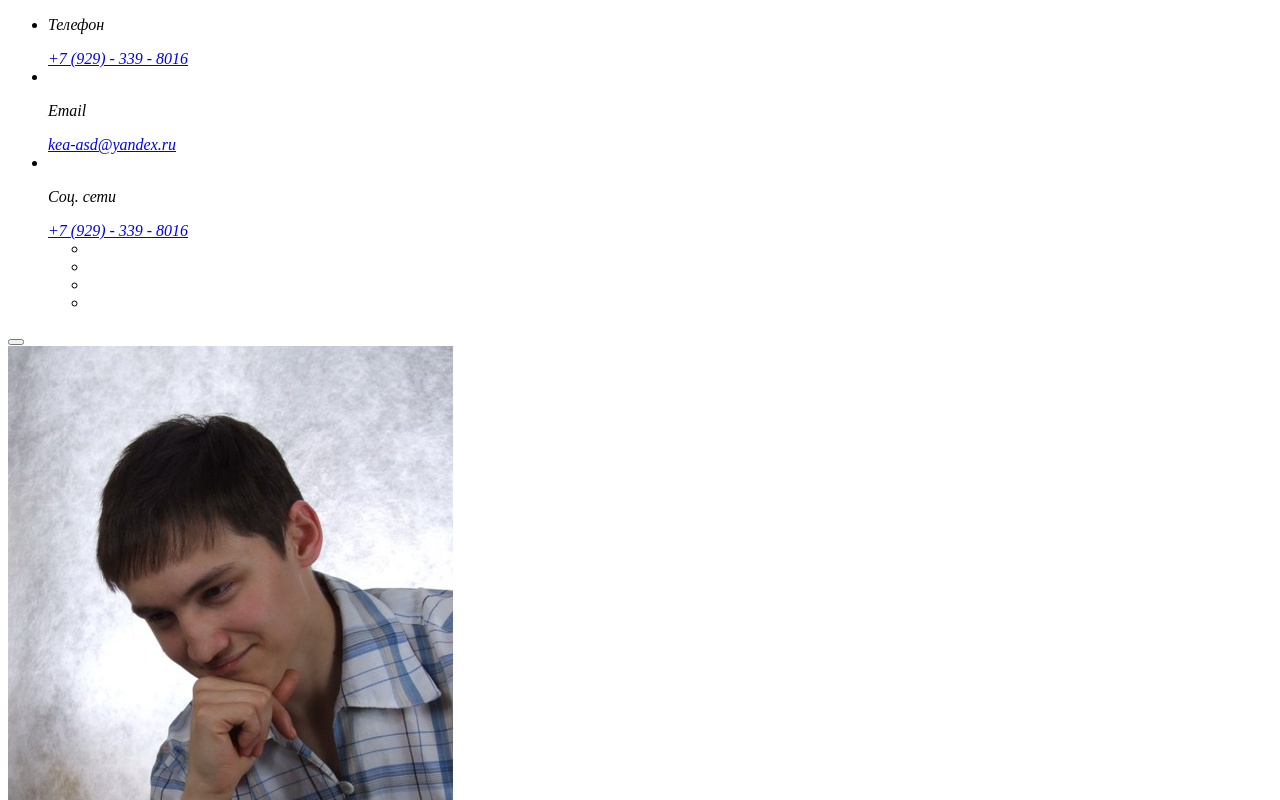
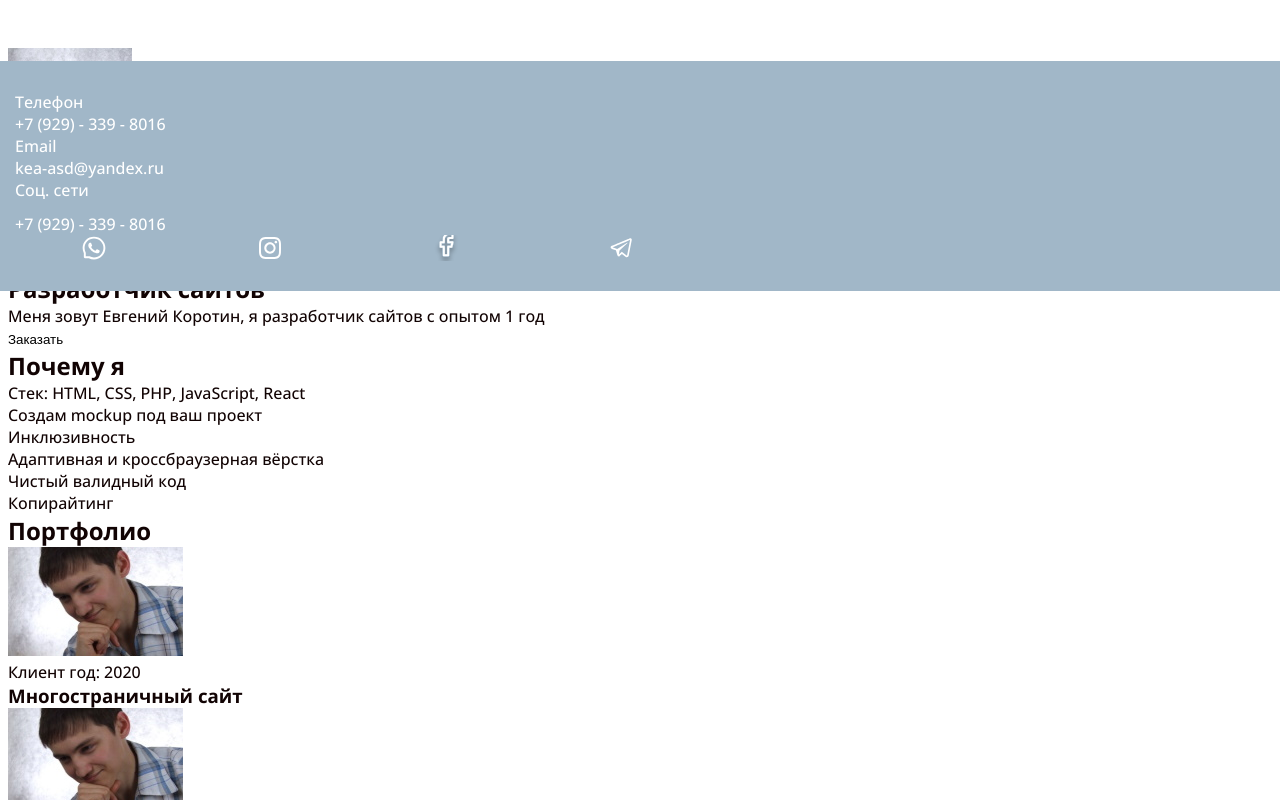
Before and after one commit to keaasd/MethEd, a plain HTML site: page potrfolio/index.html in a window 1280 px wide. Shown: the top 800 px of the page. Drawn offline with Linux system fonts and the light colour scheme.

Commit message:
get push

```diff
--- a/potrfolio/css/header.css
+++ b/potrfolio/css/header.css
@@ -34,8 +34,55 @@
 	background-image: url(../img/menu.svg)
  }.
 
- .
-=======
->>>>>>> e3021b4c9e5eedde15254023fdfc41ff09d265d9
-=======
->>>>>>> e3021b4c9e5eedde15254023fdfc41ff09d265d9
+
+.contacts__head{
+	margin-bottom: 7px;
+	font-weight: 600;
+	font-size: 18px;
+	line-height: 25px;
+	text-transform: uppercase;
+}
+.contacts__head_social{
+	margin-bottom: 12px;
+}
+.contacts__item:not(:last-child){
+margin-bottom: 50 px;
+}
+.contacts__link{
+
+	font-size: 16px;
+	line-height: 22px;
+}
+.contacts__social-list{
+display: flex;
+
+}
+.contacts__social-item{ /*:not(:last-child)*/
+margin-right: 18px;
+}
+.contacts__social-item:last-child{
+	margin-right: 0;
+}
+.contacts__social-link{
+	display: block;
+	width: 158px;
+	height: 26px;
+	background-position: center;
+	background-repeat: no-repeat;
+}
+
+.contacts__social-link_whatsup{
+background-image: url(../img/whatsupp.svg);
+}
+
+.contacts__social-link_instagram{
+background-image: url(../img/instagram.svg);
+}
+
+.contacts__social-link_facebook{
+background-image: url(../img/facebook.svg);
+}
+
+.contacts__social-link_telegram{
+background-image: url(../img/telegram.svg);
+}
--- a/potrfolio/css/index.css
+++ b/potrfolio/css/index.css
@@ -1,18 +1,4 @@
-<<<<<<< HEAD
-<<<<<<< HEAD
 @import 'normaleze.css';
 @import "fonts.css";
 @import 'default.css';
 @import 'header.css';
-=======
-@import 'normaleze.css';
-@import "fonts.css";
-@import 'default.css';
-@import 'header.css';
->>>>>>> e3021b4c9e5eedde15254023fdfc41ff09d265d9
-=======
-@import 'normaleze.css';
-@import "fonts.css";
-@import 'default.css';
-@import 'header.css';
->>>>>>> e3021b4c9e5eedde15254023fdfc41ff09d265d9
--- a/potrfolio/index.html
+++ b/potrfolio/index.html
@@ -5,10 +5,11 @@
     <meta http-equiv="X-UA-Compatible" content="IE=edge">
     <meta name="viewport" content="width=device-width, initial-scale=1.0">
     <title>Document</title>
+    <link rel="stylesheet" href="css/index.css">
 </head>
 <body>
     <header class="header">
-        <div class="container <!-- тут добавить класс -->header__container" >
+        <div class="container header__container" >
 
 
             <address class="header__contacts container">
@@ -21,8 +22,10 @@
                     <li class="contacts__item"></li>
                         <p class="contacts__head">Email</p>
                         <a href="mailto:kea-asd@yandex.ru" class="contacts__link">kea-asd@yandex.ru</a>
+
                     <li class="contacts__item"></li>
-                        <p class="contacts__head">Соц. сети</p>
+
+                        <p class="contacts__head contacts__head_social">Соц. сети</p>
                         <a href="tel:+79293398016" class="contacts__link">+7 (929) - 339 - 8016</a>
                             <ul class="contacts__social-list">
                                 <li class="contacts__social-item">
```
Lines whose indentation alone changed are shown as unchanged.
